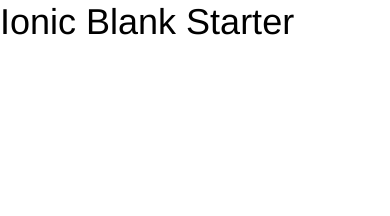
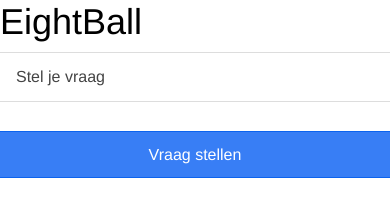
Before and after one commit to YounessAmaliki/eightball, a website: page www/index.html in a window 390 px wide. Drawn offline with Linux system fonts and the light colour scheme; some packages are replaced by stand-ins of ours; files that its build step writes are made by us from their sources.

Commit message:
controllers toegevoegd

```diff
--- a/www/index.html
+++ b/www/index.html
@@ -20,14 +20,25 @@
 
     <!-- your app's js -->
     <script src="js/app.js"></script>
+
+
+	<script src="js/controllers.js"></script>
   </head>
-  <body ng-app="starter">
+  <body ng-app="eightball">
 
     <ion-pane>
       <ion-header-bar class="bar-stable">
-        <h1 class="title">Ionic Blank Starter</h1>
+        <h1 class="title">EightBall</h1>
       </ion-header-bar>
       <ion-content>
+	  <label class="item item-input">
+  <span class="input-label">Stel je vraag </span>
+  <input type="text">
+</label>
+</br>
+<button class="button button-full button-positive">
+  Vraag stellen
+</button>
       </ion-content>
     </ion-pane>
   </body>
```
